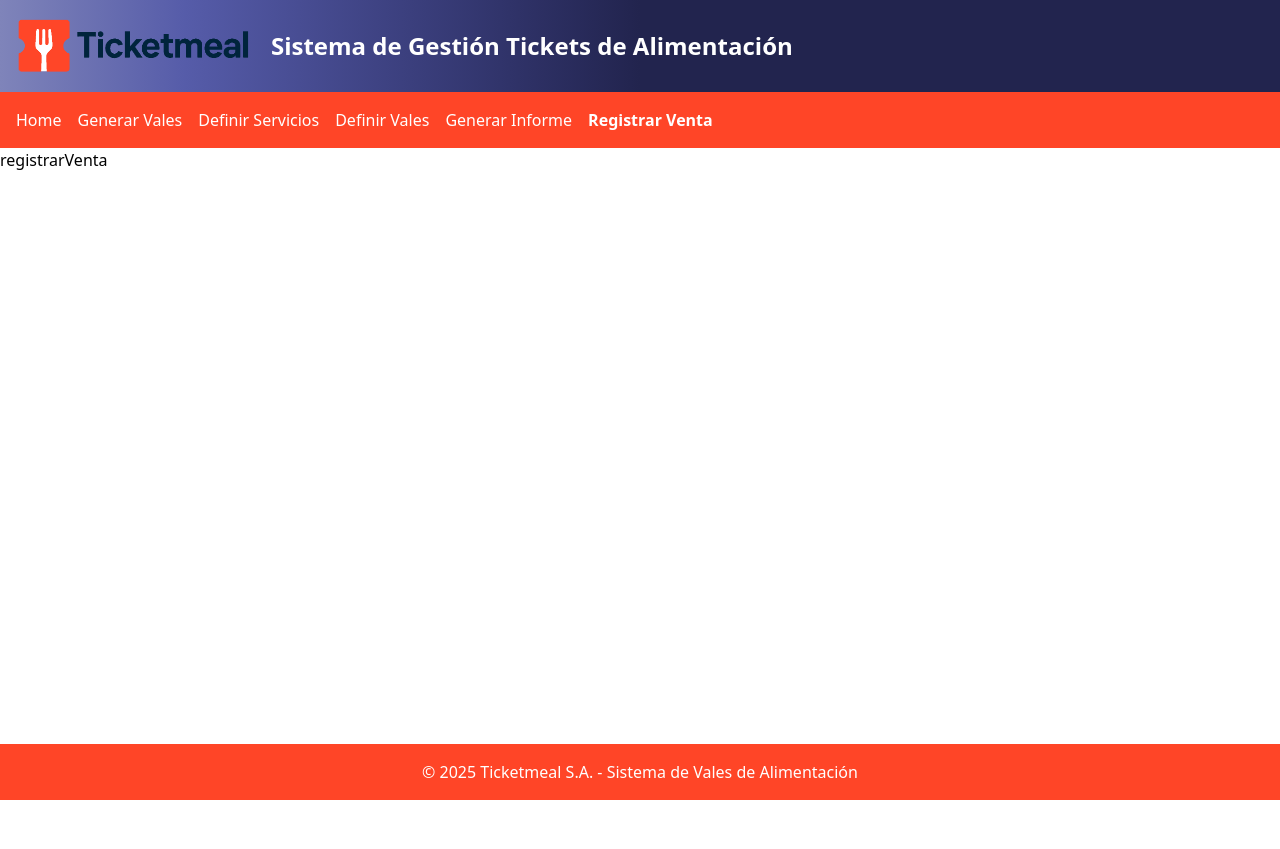
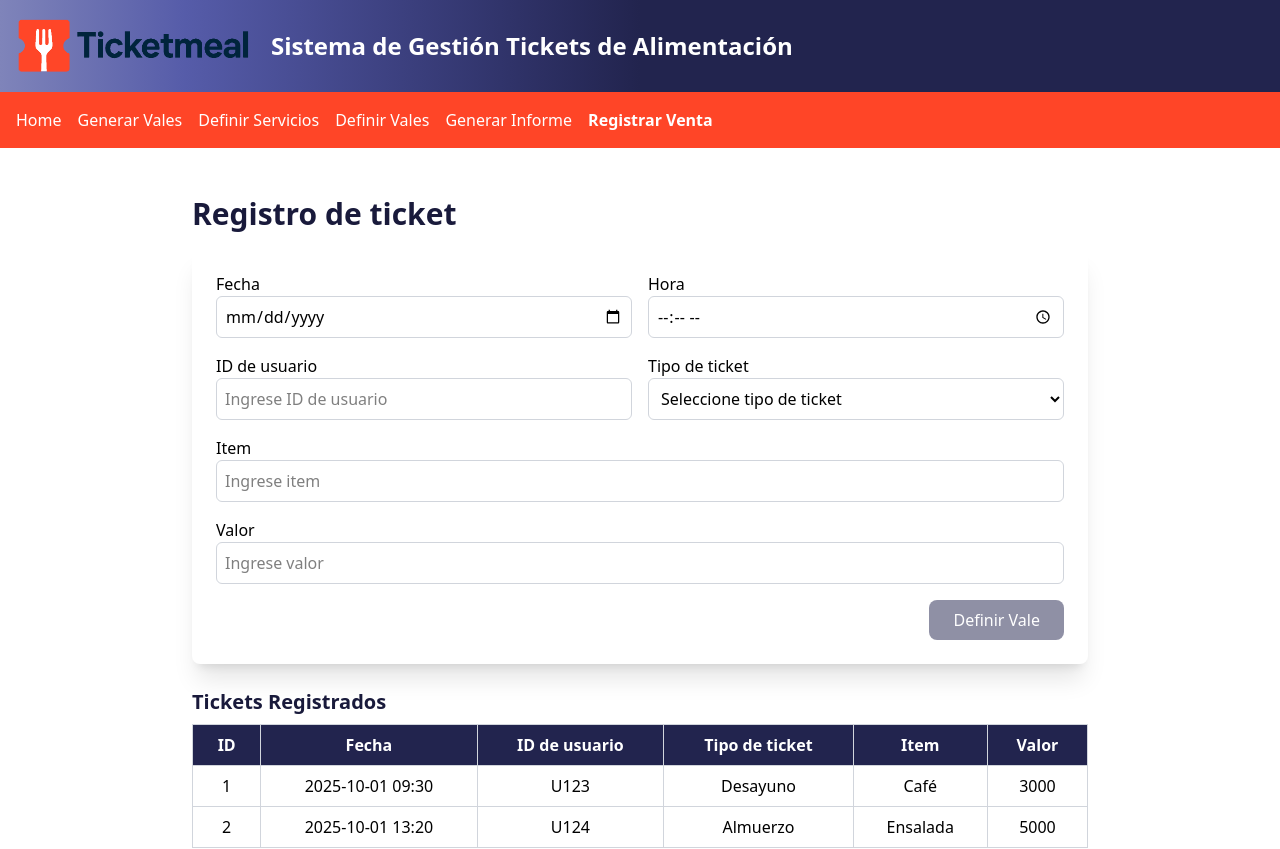
Before and after one commit to estebanovic/Sistema-vales-entrega-2, a React (Vite) app: page /registrar-venta in a window 1280 px wide. Shown: the top 849 px of the page. Before the commit the page ends 800 px from the top, so only its background shows below. Built offline with nearby package versions, Linux system fonts and the light colour scheme.

Commit message:
Registro de ticket

```diff
--- a/src/pages/registrarVenta.jsx
+++ b/src/pages/registrarVenta.jsx
@@ -1,7 +1,124 @@
+import React, { useState } from 'react';
+
 export default function RegistrarVenta() {
+    const [ticketsRegistrados, setTicketsRegistrados] = useState([
+        { id: 1, fecha: '2025-10-01 09:30', idUsuario: 'U123', tipoTicket: 'Desayuno', item: 'Café', valor: 3000 },
+        { id: 2, fecha: '2025-10-01 13:20', idUsuario: 'U124', tipoTicket: 'Almuerzo', item: 'Ensalada', valor: 5000 }
+    ]);
+    const [fecha, setFecha] = useState('');
+    const [hora, setHora] = useState('');
+    const [idUsuario, setIdUsuario] = useState('');
+    const [tipoTicket, setTipoTicket] = useState('');
+    const [item, setItem] = useState('');
+    const [valor, setValor] = useState('');
+
+    const registerTicket = (fecha, hora, idUsuario, tipoTicket, item, valor) => {
+        const nuevoTicket = {
+            id: ticketsRegistrados.length + 1,
+            fecha: `${fecha} : ${hora}`,
+            idUsuario,
+            tipoTicket,
+            item,
+            valor
+        };
+        setTicketsRegistrados([...ticketsRegistrados, nuevoTicket]);
+    };
+
     return (
-        <div>
-            <h1>registrarVenta</h1>
+        <div className="px-6 py-12">
+            <div className="w-4xl mx-auto">
+                <h1 className='text-3xl font-bold text-brand-blue-700 mb-4'>Registro de ticket</h1>
+                <div className="bg-white shadow-xl rounded-lg w-full p-6">
+                    <form className="space-y-4" onSubmit={(e) => {
+                        e.preventDefault();
+                        registerTicket(
+                            e.target.fecha.value,
+                            e.target.hora.value,
+                            e.target.idUsuario.value,
+                            e.target.tipoTicket.value,
+                            e.target.item.value,
+                            parseFloat(e.target.valor.value)
+                        );
+                        e.target.reset();
+                    }}>
+                        <div className="grid grid-cols-2 gap-4">
+                            <div>
+                                <label htmlFor="fecha">Fecha</label>
+                                <input type="date" id="fecha" className="border border-gray-300 rounded-md p-2 w-full" value={fecha} onChange={(e) => setFecha(e.target.value)} />
+                            </div>
+                            <div>
+                                <label htmlFor="hora">Hora</label>
+                                <input type="time" id="hora" className="border border-gray-300 rounded-md p-2 w-full" value={hora} onChange={(e) => setHora(e.target.value)} />
+                            </div>
+                        </div>
+                        <div className="grid grid-cols-2 gap-4">
+                            <div>
+                                <label htmlFor="idUsuario">ID de usuario</label>
+                                <input type="text" id="idUsuario" className="border border-gray-300 rounded-md p-2 w-full" placeholder="Ingrese ID de usuario" value={idUsuario} onChange={(e) => setIdUsuario(e.target.value)} />
+                            </div>
+                            <div>
+                                <label htmlFor="tipoTicket">Tipo de ticket</label>
+                                <select id="tipoTicket" className="border border-gray-300 rounded-md p-2 w-full" value={tipoTicket} onChange={(e) => setTipoTicket(e.target.value)}>
+                                    <option value="">Seleccione tipo de ticket</option>
+                                    <option value="Desayuno">Desayuno</option>
+                                    <option value="Almuerzo">Almuerzo</option>
+                                    <option value="Once">Once</option>
+                                    <option value="Cena">Cena</option>
+                                </select>
+                            </div>
+                        </div>
+                        <div className="grid grid-cols-1 gap-4">
+                            <div>
+                                <label htmlFor="item">Item</label>
+                                <input type="text" id="item" className="border border-gray-300 rounded-md p-2 w-full" placeholder="Ingrese item" value={item} onChange={(e) => setItem(e.target.value)} />
+                            </div>
+                        </div>
+                        <div className="grid grid-cols-1 gap-4">
+                            <div>
+                                <label htmlFor="valor">Valor</label>
+                                <input type="number" id="valor" className="border border-gray-300 rounded-md p-2 w-full" placeholder="Ingrese valor" value={valor} onChange={(e) => setValor(e.target.value)} />
+                            </div>
+                        </div>
+                        <div className="flex justify-end">
+                            <button
+                                type="submit"
+                                className={`bg-brand-blue-500 text-white px-6 py-2 rounded-lg focus:outline-none focus:ring-2 focus:ring-brand-blue-500  ${(!fecha || !hora || !idUsuario || !tipoTicket || !item || !valor) ? 'opacity-50 cursor-not-allowed' : 'hover:bg-brand-blue-600'}`}
+                                disabled={!fecha || !hora || !idUsuario || !tipoTicket || !item || !valor}
+                            >
+                                Definir Vale
+                            </button>
+                        </div>
+                    </form>
+                </div>
+                 <h3 className='text-xl font-semibold text-brand-blue-700 mb-2 mt-6'>Tickets Registrados</h3>
+
+                <table className="min-w-full table-fixed">
+                    <thead>
+                        <tr className="bg-brand-blue-500 text-white">
+                            <th className="px-4 py-2 border border-gray-300">ID</th>
+                            <th className="px-4 py-2 border border-gray-300">Fecha</th>
+                            <th className="px-4 py-2 border border-gray-300">ID de usuario</th>
+                            <th className="px-4 py-2 border border-gray-300">Tipo de ticket</th>
+                            <th className="px-4 py-2 border border-gray-300">Item</th>
+                            <th className="px-4 py-2 border border-gray-300">Valor</th>
+                        </tr>
+                    </thead>
+                    <tbody>
+                        {ticketsRegistrados.map((vale) => (
+                            <tr key={vale.id} className="text-center border-b">
+                                <td className="px-4 py-2 border border-gray-300">{vale.id}</td>
+                                <td className="px-4 py-2 border border-gray-300">{vale.fecha}</td>
+                                <td className="px-4 py-2 border border-gray-300">{vale.idUsuario}</td>
+                                <td className="px-4 py-2 border border-gray-300">{vale.tipoTicket}</td>
+                                <td className="px-4 py-2 border border-gray-300">{vale.item}</td>
+                                <td className="px-4 py-2 border border-gray-300">{vale.valor}</td>
+
+                            </tr>
+                        ))}
+                    </tbody>
+                </table>
+            </div>
+
         </div>
     );
 }
```
